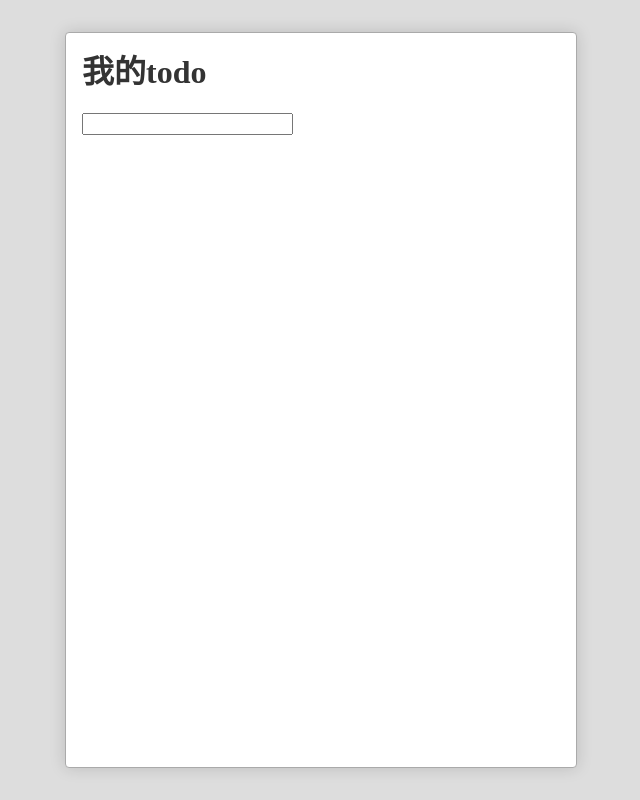
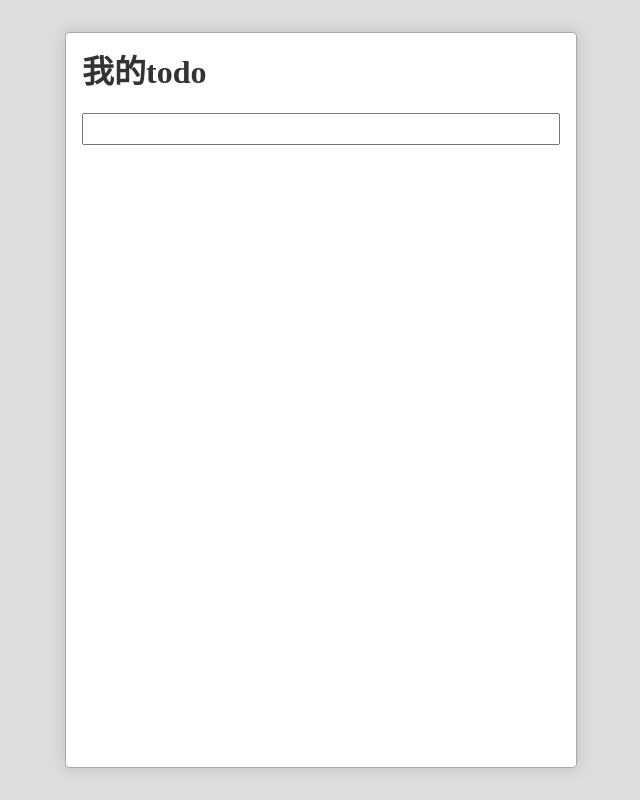
Before and after one commit to freebreaker/Todo, a React (Create React App) app in the folder reacttodo/todo/: page / in a window 1280 px wide. Shown: the whole page, without its empty margins (319-959 px from the left). Built offline with nearby package versions, Linux system fonts and the light colour scheme.

Commit message:
更新TodoInput的样式

```diff
--- a/reacttodo/todo/src/App.js
+++ b/reacttodo/todo/src/App.js
@@ -6,7 +6,8 @@ import TodoItem from './TodoItem.js';
 import 'normalize.css';
 import "./reset.css";
 import "./App.css";
-import "./TodoItem.css"
+import "./TodoItem.css";
+import "./TodoInput.css"
 
 class App extends Component {
   // render() {
--- /dev/null
+++ b/reacttodo/todo/src/TodoInput.css
@@ -0,0 +1,7 @@
+.TodoInput{
+   width: 100%;
+   line-height: 1.8;
+   margin-bottom: 1em;
+   font-size: 16px;
+   padding: 0 .2em;
+}
--- a/reacttodo/todo/src/TodoInput.js
+++ b/reacttodo/todo/src/TodoInput.js
@@ -3,6 +3,7 @@ import React,{Component} from 'react';
 class TodoInput extends React.Component{
     render(){
         return <input type="text" value={this.props.content}
+         className="TodoInput"
         onChange={this.changeTitle.bind(this)}
         onKeyPress={this.submit.bind(this)}/>
 
@@ -21,7 +22,7 @@ class TodoInput extends React.Component{
 
 
 
-     toggle(e, todo){
+    toggle(e, todo){
          todo.status = todo.status === 'completed' ? '' : 'completed'
          this.setState(this.state)
   }
```
